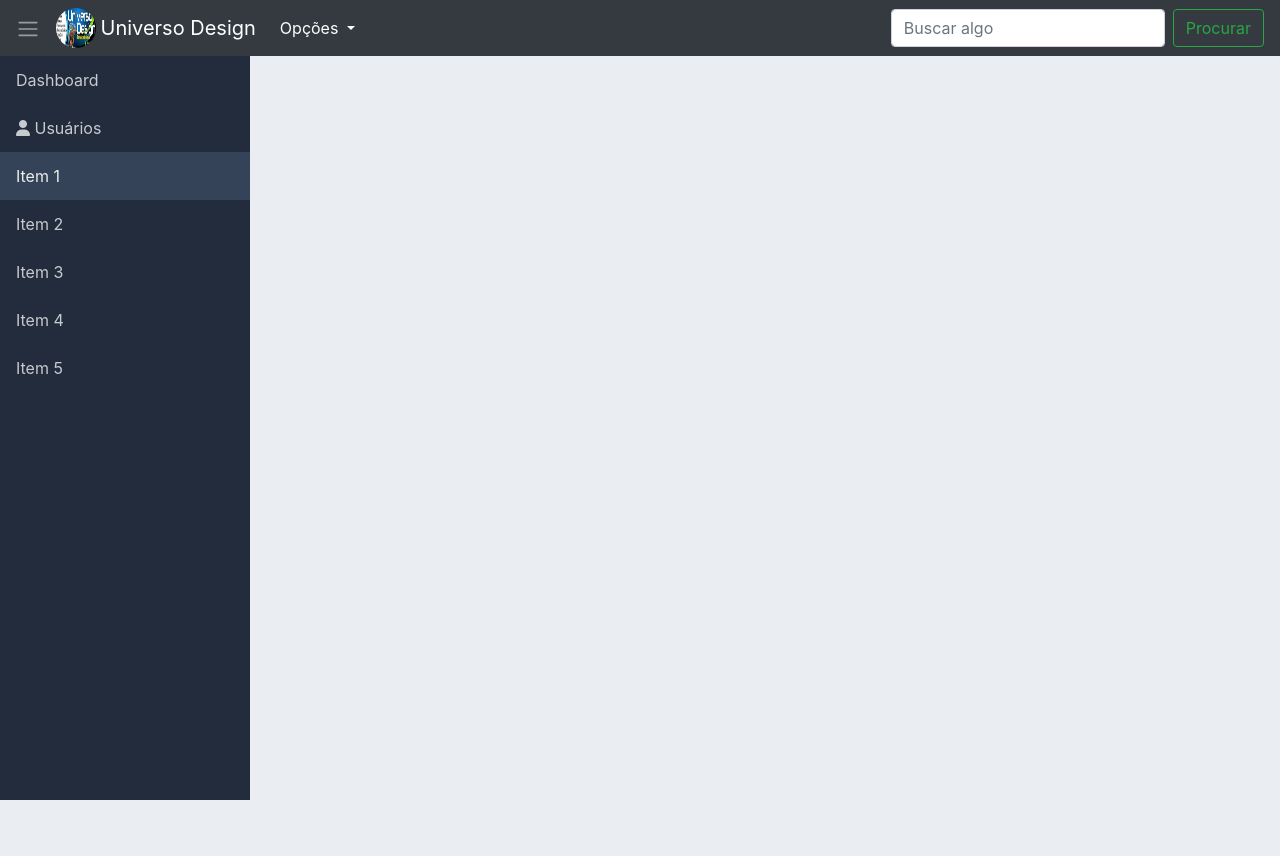
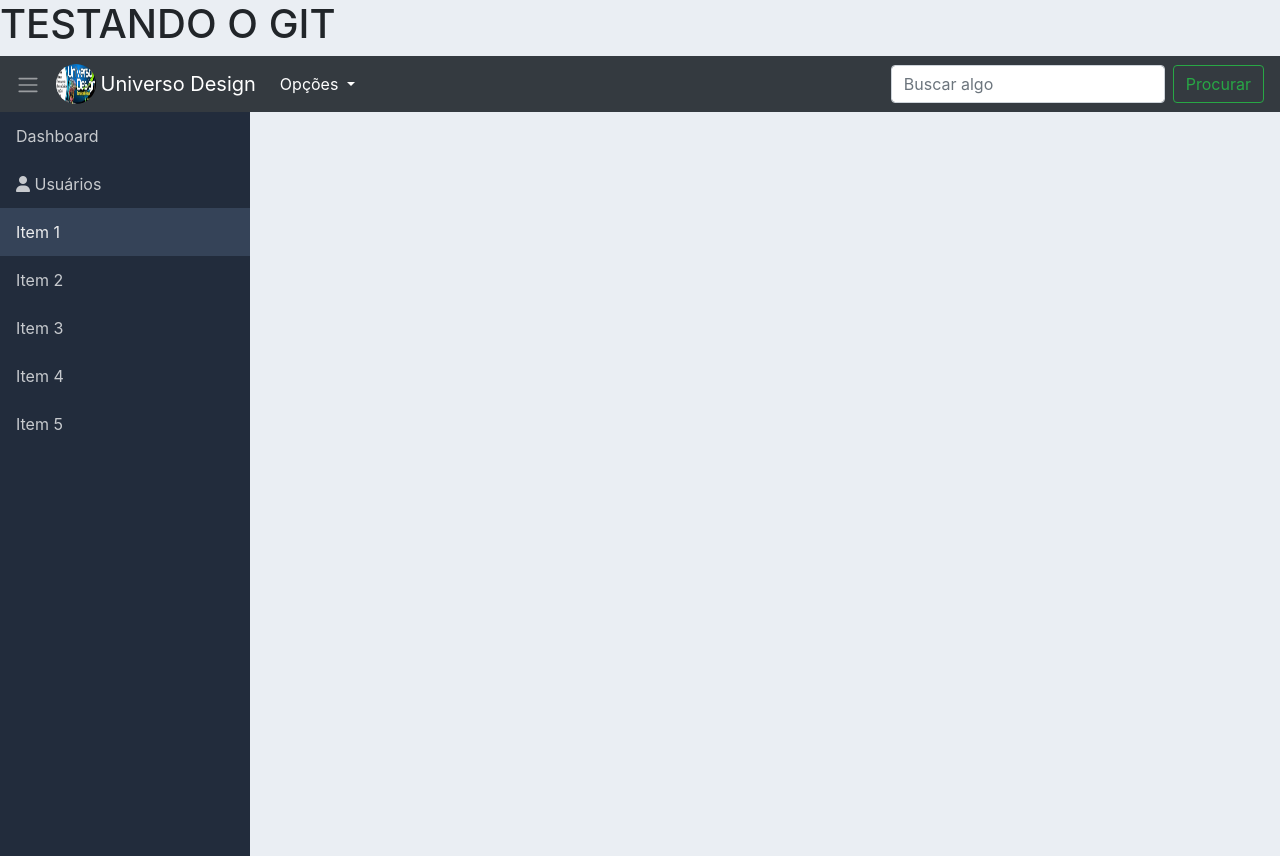
Before and after one commit to Ivonilson/layout-admin, a plain HTML site: page index.html in a window 1280 px wide. Before the commit the page ends 800 px from the top, so only its background shows below. Drawn offline with nearby package versions, Linux system fonts and the light colour scheme.

Commit message:
Incluido H1

```diff
--- a/index.html
+++ b/index.html
@@ -9,7 +9,7 @@
 	<title>Home</title>
 </head>
 <body>
-
+<h1>TESTANDO O GIT</h1>
 <nav class="navbar navbar-expand-lg navbar-dark bg-dark">
   <a class="sidebar-toggle text-light mr-3"><span class="navbar-toggler-icon"></span></a>
   <img class="rounded-circle" src="assets/logo.jpg" width="40" height="40">&nbsp
```
